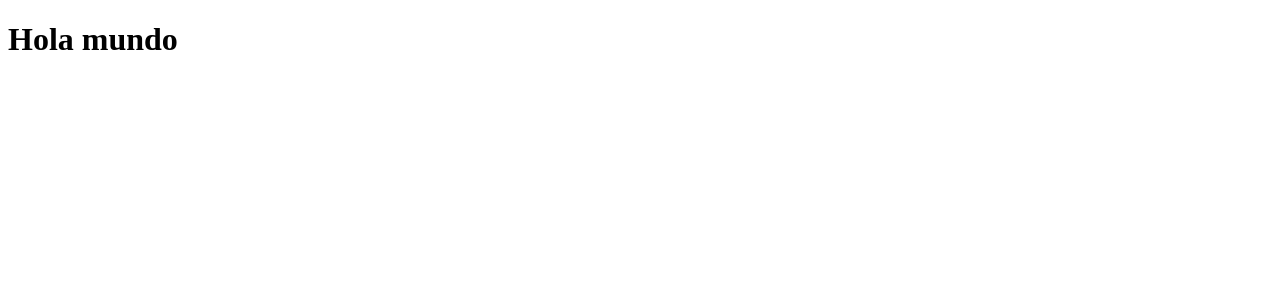
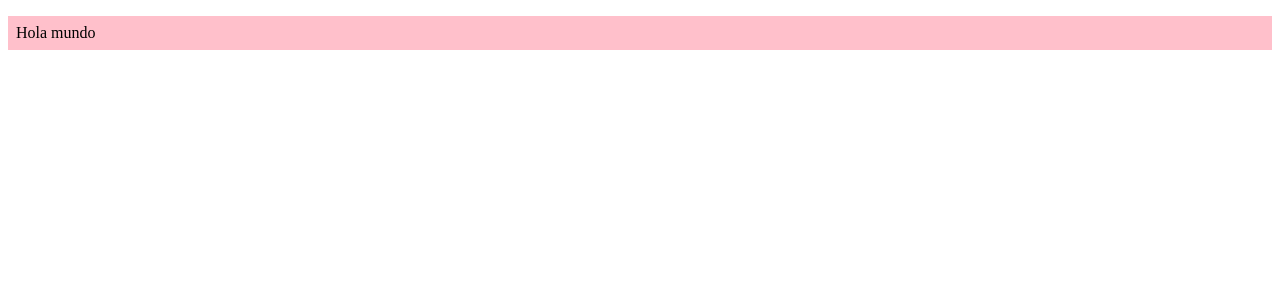
Before and after one commit to emendozamND/vuede0aexperto, a Vue app in the folder codersfree/: page / in a window 1280 px wide. Shown: the top 300 px of the page. Built offline with nearby package versions, Linux system fonts and the light colour scheme.

Commit message:
atributos de clase

```diff
--- a/codersfree/src/App.vue
+++ b/codersfree/src/App.vue
@@ -1,13 +1,14 @@
 <script setup>
-const msg = "<h1>Hola mundo</h1>";
+const clase = "bg-red";
 
 </script>
 <template>
-<div v-html="msg"></div>
+<p :class="clase">Hola mundo</p>
 </template>
 
 <style scoped>
-h1 {
-    color:red;
+.bg-red {
+  background-color: pink;
+  padding: 8px;
 }
 </style>
```
